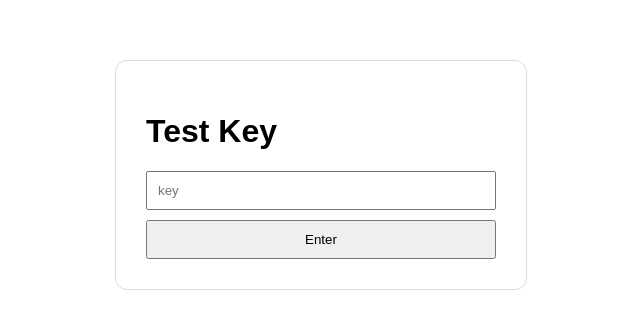
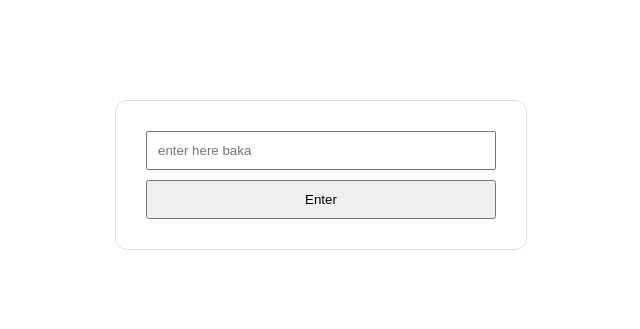
Before and after one commit to pvhak/test, a Next.js app: page / in a window 1280 px wide. Shown: the part 233-562 px from the top of the page, without its empty margins (319-959 px from the left). Built offline with nearby package versions, Linux system fonts and the light colour scheme.

Commit message:
Refactor input placeholder and button text

```diff
--- a/app/page.tsx
+++ b/app/page.tsx
@@ -37,41 +37,16 @@ export default function Home() {
       }}
     >
       <div
-        style={{
-          width: 350,
-          padding: 30,
-          border: "1px solid #ddd",
-          borderRadius: 12,
-        }}
+        style={{ width: 350, padding: 30, border: "1px solid #ddd", borderRadius: 12, }}
       >
-        <h1>Test Key</h1>
-
         <input
-          type="text"
-          placeholder="key"
-          value={key}
-          onChange={(e) => skey(e.target.value)}
-          onKeyDown={(e) => {
-            if (e.key === "Enter") { requestshit(); }
-          }}
-          style={{
-            width: "100%",
-            padding: 10,
-            marginBottom: 10,
-            boxSizing: "border-box",
-          }}
+          type="text" placeholder="enter here baka" value={key} onChange={(e) => skey(e.target.value)}
+          onKeyDown={(e) => { if (e.key === "Enter") { requestshit(); } }}
+          style={{ width: "100%", padding: 10, marginBottom: 10, boxSizing: "border-box", }}
         />
 
-        <button
-          onClick={requestshit} disabled={loading}
-          style={{ width: "100%", padding: 10, cursor: loading ? "default" : "pointer", }}
-        >
-          {loading ? "Checking..." : "Enter"}
-        </button>
-
-        {result && (
-          <p> {result} </p>
-        )}
+        <button onClick={requestshit} disabled={loading} style={{ width: "100%", padding: 10, cursor: loading ? "default" : "pointer", }} > {loading ? "Checking..." : "Enter"} </button>
+        {result && ( <p> {result} </p> )}
       </div>
     </main>
   );
```
